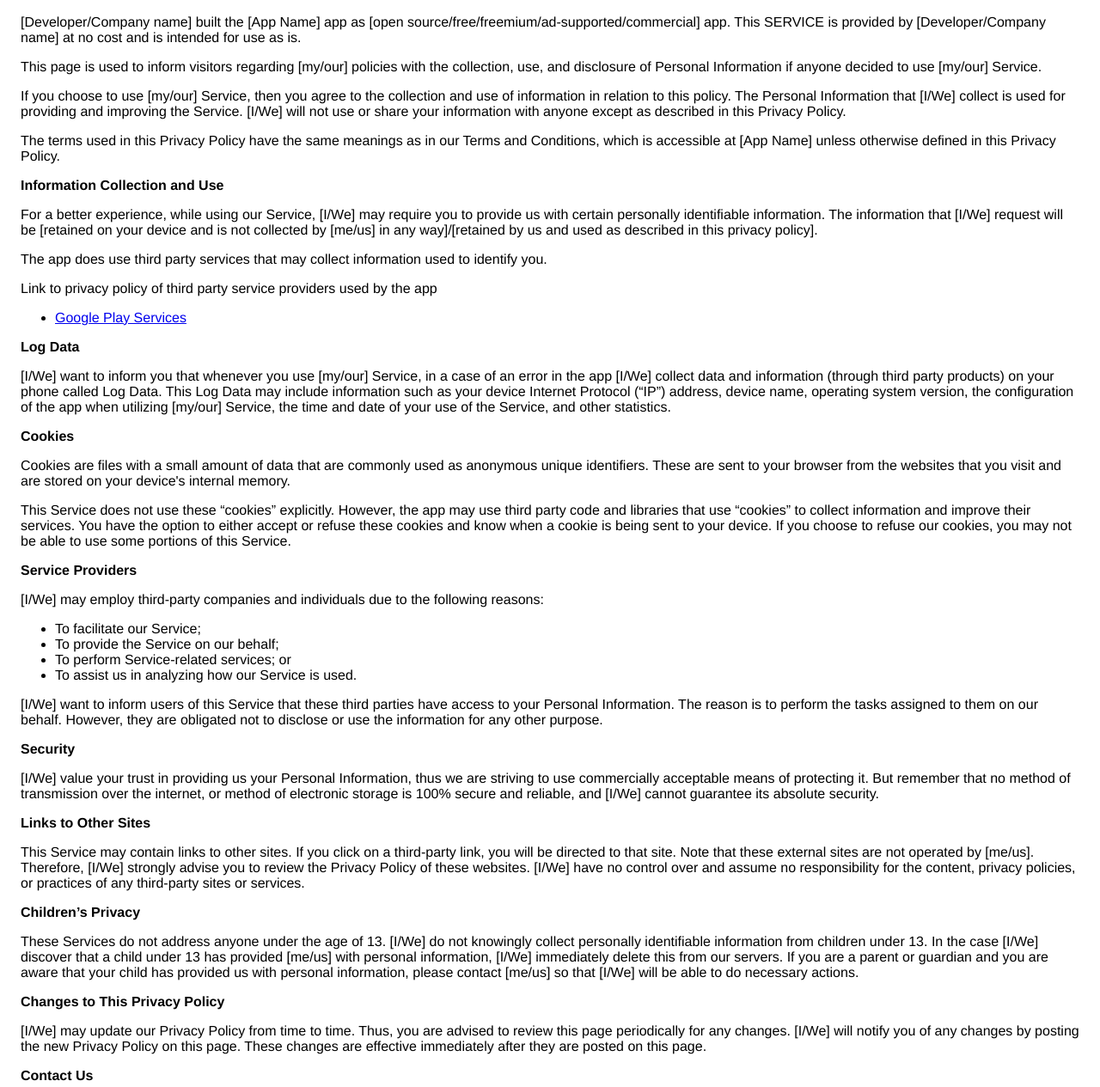
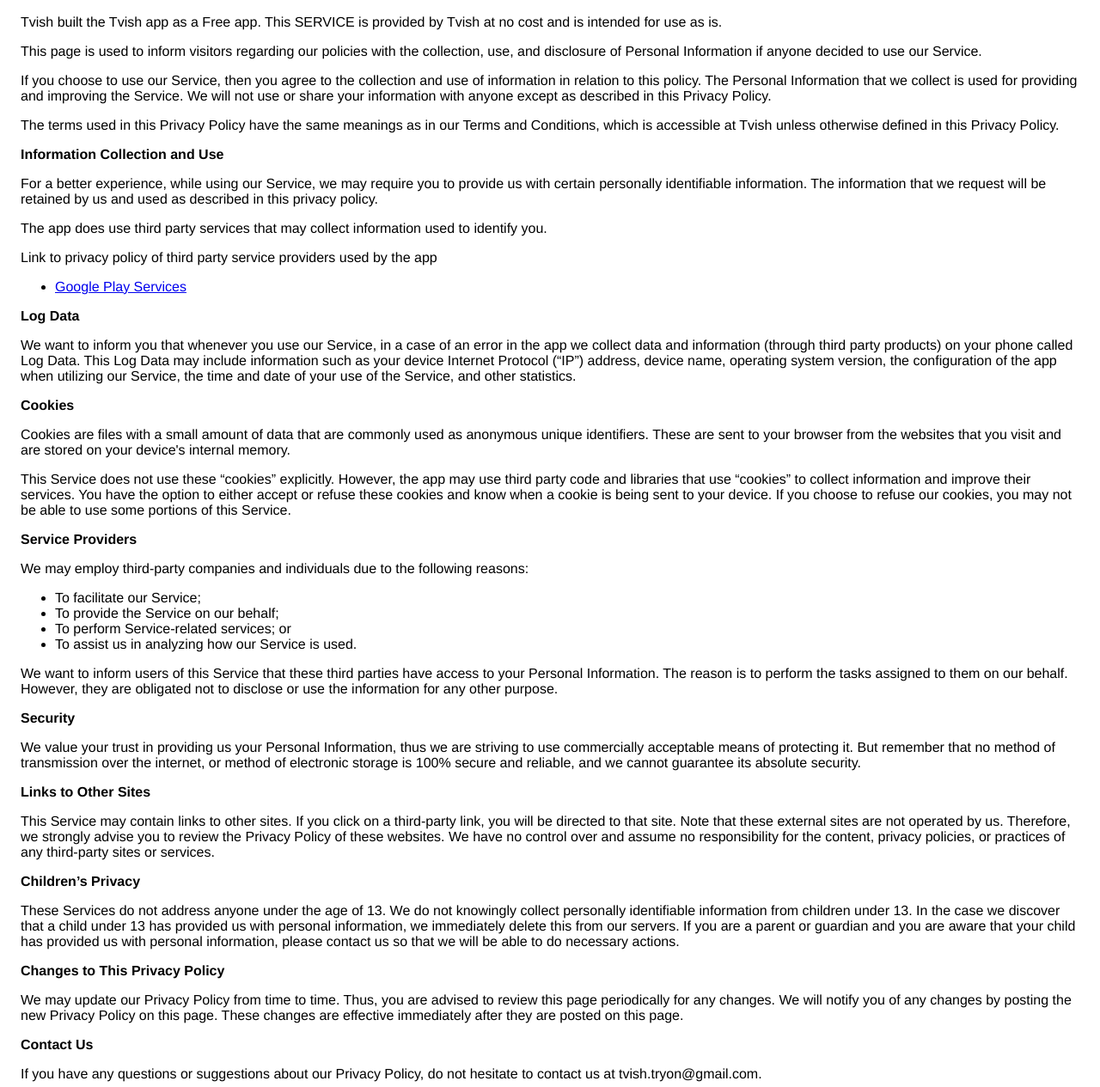
Before and after one commit to TvishTech/Documents, a plain HTML site: page index.html in a window 1280 px wide. Shown: the part 75-1340 px from the top of the page at 86% size. Drawn offline with Linux system fonts and the light colour scheme.

Commit message:
adding index page

```diff
--- a/index.html
+++ b/index.html
@@ -8,34 +8,34 @@
     </head>
     <body>
     <h2>Privacy Policy</h2> <p>
-                    [Developer/Company name] built the [App Name] app as
-                    [open source/free/freemium/ad-supported/commercial] app. This SERVICE is provided by
-                    [Developer/Company name] at no cost and is intended for
+                    Tvish built the Tvish app as
+                    a Free app. This SERVICE is provided by
+                    Tvish at no cost and is intended for
                     use as is.
                   </p> <p>
                     This page is used to inform visitors regarding
-                    [my/our] policies with the collection, use, and
+                    our policies with the collection, use, and
                     disclosure of Personal Information if anyone decided to use
-                    [my/our] Service.
+                    our Service.
                   </p> <p>
-                    If you choose to use [my/our] Service, then you agree
+                    If you choose to use our Service, then you agree
                     to the collection and use of information in relation to this
-                    policy. The Personal Information that [I/We] collect is
+                    policy. The Personal Information that we collect is
                     used for providing and improving the Service.
-                    [I/We] will not use or share your
+                    We will not use or share your
                     information with anyone except as described in this Privacy
                     Policy.
                   </p> <p>
                     The terms used in this Privacy Policy have the same meanings
                     as in our Terms and Conditions, which is accessible at
-                    [App Name] unless otherwise defined in this Privacy
+                    Tvish unless otherwise defined in this Privacy
                     Policy.
                   </p> <p><strong>Information Collection and Use</strong></p> <p>
                     For a better experience, while using our Service,
-                    [I/We] may require you to provide us with certain
+                    we may require you to provide us with certain
                     personally identifiable information. The
-                    information that [I/We] request will be
-                    [retained on your device and is not collected by [me/us] in any way]/[retained by us and used as described in this privacy policy].
+                    information that we request will be
+                    retained by us and used as described in this privacy policy.
                   </p> <p>
                     The app does use third party services that may collect
                     information used to identify you.
@@ -43,14 +43,14 @@
                       Link to privacy policy of third party service providers
                       used by the app
                     </p> <ul><li><a href="https://www.google.com/policies/privacy/" target="_blank">Google Play Services</a></li><!----><!----><!----><!----><!----><!----><!----><!----><!----><!----><!----><!----><!----><!----><!----></ul></div> <p><strong>Log Data</strong></p> <p>
-                    [I/We] want to inform you that whenever
-                    you use [my/our] Service, in a case of an error in the
-                    app [I/We] collect data and information (through third
+                    We want to inform you that whenever
+                    you use our Service, in a case of an error in the
+                    app we collect data and information (through third
                     party products) on your phone called Log Data. This Log Data
                     may include information such as your device Internet
                     Protocol (“IP”) address, device name, operating system
                     version, the configuration of the app when utilizing
-                    [my/our] Service, the time and date of your use of the
+                    our Service, the time and date of your use of the
                     Service, and other statistics.
                   </p> <p><strong>Cookies</strong></p> <p>
                     Cookies are files with a small amount of data that are
@@ -66,53 +66,53 @@
                     device. If you choose to refuse our cookies, you may not be
                     able to use some portions of this Service.
                   </p> <p><strong>Service Providers</strong></p> <p>
-                    [I/We] may employ third-party companies
+                    We may employ third-party companies
                     and individuals due to the following reasons:
                   </p> <ul><li>To facilitate our Service;</li> <li>To provide the Service on our behalf;</li> <li>To perform Service-related services; or</li> <li>To assist us in analyzing how our Service is used.</li></ul> <p>
-                    [I/We] want to inform users of this
+                    We want to inform users of this
                     Service that these third parties have access to your
                     Personal Information. The reason is to perform the tasks
                     assigned to them on our behalf. However, they are obligated
                     not to disclose or use the information for any other
                     purpose.
                   </p> <p><strong>Security</strong></p> <p>
-                    [I/We] value your trust in providing us
+                    We value your trust in providing us
                     your Personal Information, thus we are striving to use
                     commercially acceptable means of protecting it. But remember
                     that no method of transmission over the internet, or method
                     of electronic storage is 100% secure and reliable, and
-                    [I/We] cannot guarantee its absolute security.
+                    we cannot guarantee its absolute security.
                   </p> <p><strong>Links to Other Sites</strong></p> <p>
                     This Service may contain links to other sites. If you click
                     on a third-party link, you will be directed to that site.
                     Note that these external sites are not operated by
-                    [me/us]. Therefore, [I/We] strongly advise you to
+                    us. Therefore, we strongly advise you to
                     review the Privacy Policy of these websites.
-                    [I/We] have no control over and assume no
+                    We have no control over and assume no
                     responsibility for the content, privacy policies, or
                     practices of any third-party sites or services.
                   </p> <p><strong>Children’s Privacy</strong></p> <p>
                     These Services do not address anyone under the age of 13.
-                    [I/We] do not knowingly collect personally
+                    We do not knowingly collect personally
                     identifiable information from children under 13. In the case
-                    [I/We] discover that a child under 13 has provided
-                    [me/us] with personal information,
-                    [I/We] immediately delete this from our servers. If you
+                    we discover that a child under 13 has provided
+                    us with personal information,
+                    we immediately delete this from our servers. If you
                     are a parent or guardian and you are aware that your child
                     has provided us with personal information, please contact
-                    [me/us] so that [I/We] will be able to do
+                    us so that we will be able to do
                     necessary actions.
                   </p> <p><strong>Changes to This Privacy Policy</strong></p> <p>
-                    [I/We] may update our Privacy Policy from
+                    We may update our Privacy Policy from
                     time to time. Thus, you are advised to review this page
-                    periodically for any changes. [I/We] will
+                    periodically for any changes. We will
                     notify you of any changes by posting the new Privacy Policy
                     on this page. These changes are effective immediately after
                     they are posted on this page.
                   </p> <p><strong>Contact Us</strong></p> <p>
                     If you have any questions or suggestions about
-                    [my/our] Privacy Policy, do not hesitate to contact
-                    [me/us] at [App Contact informations].
+                    our Privacy Policy, do not hesitate to contact
+                    us at tvish.tryon@gmail.com.
                   </p> <p>
                     This privacy policy page was created at
                     <a href="https://privacypolicytemplate.net" target="_blank">privacypolicytemplate.net</a>
```
